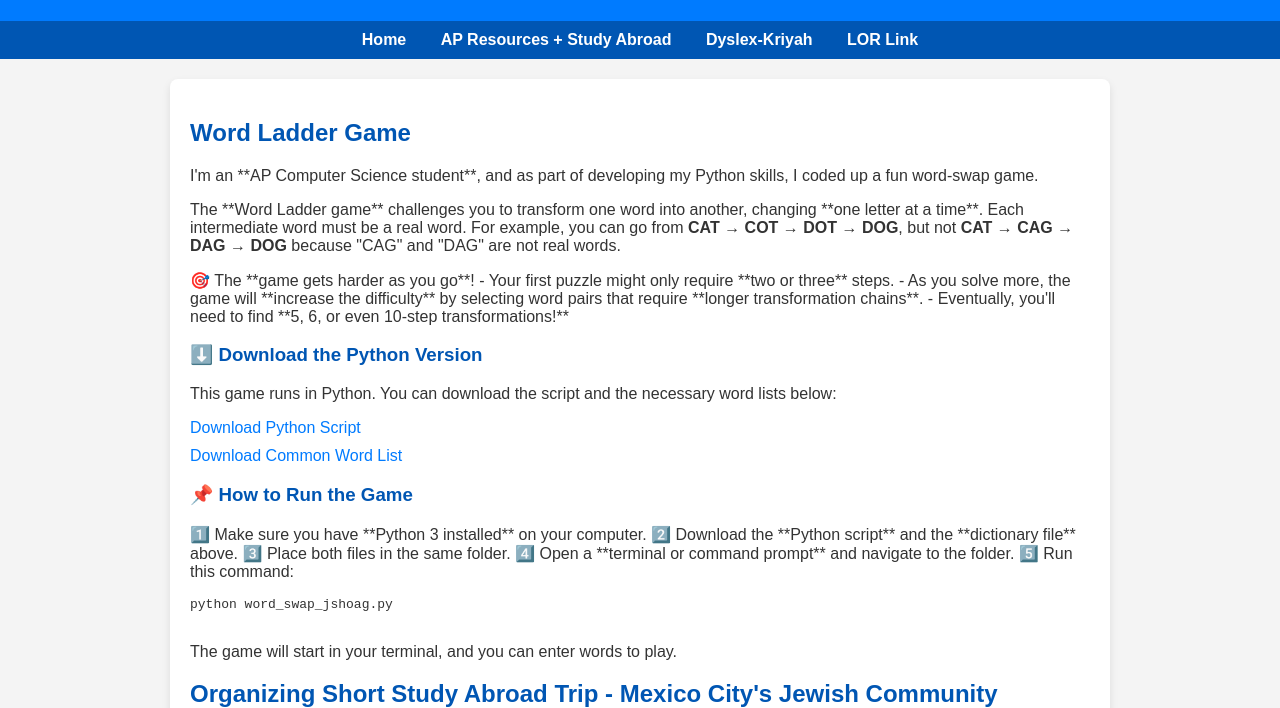
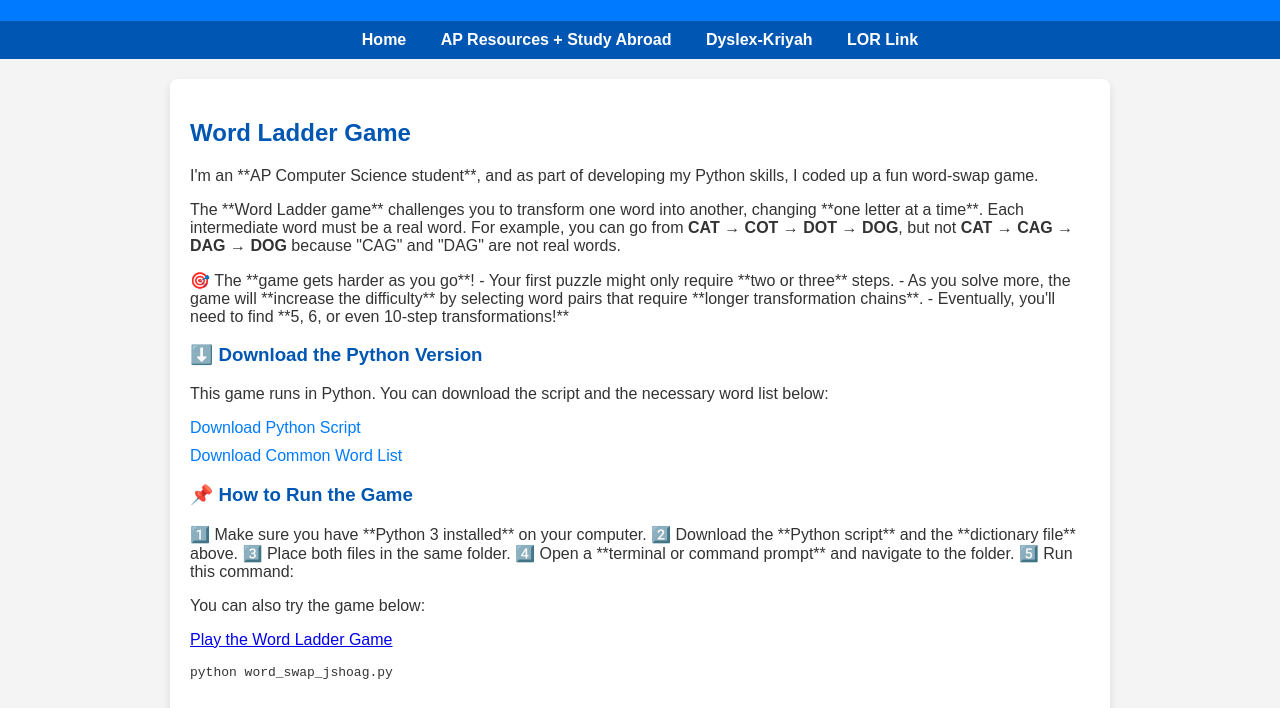
Before and after one commit to jacobshoag/jacobshoag.github.io, a plain HTML site: page resources.html in a window 1280 px wide. Shown: the part 99-807 px from the top of the page. Drawn offline with Linux system fonts and the light colour scheme.

Commit message:
resources.html

```diff
--- a/resources.html
+++ b/resources.html
@@ -100,7 +100,7 @@
 
         <h3>⬇️ Download the Python Version</h3>
         <p>
-            This game runs in Python. You can download the script and the necessary word lists below:
+            This game runs in Python. You can download the script and the necessary word list below:
         </p>
         <ul>
             <li><a href="assets/scripts/word_swap_jshoag.py" download>Download Python Script</a></li>
@@ -114,6 +114,12 @@
             3️⃣ Place both files in the same folder.
             4️⃣ Open a **terminal or command prompt** and navigate to the folder.
             5️⃣ Run this command:
+        </p>
+          <p>
+            You can also try the game below:
+        </p>
+        <p>
+            <a href="word-ladder.html" class="button">Play the Word Ladder Game</a>
         </p>
         <pre>
 python word_swap_jshoag.py
```
